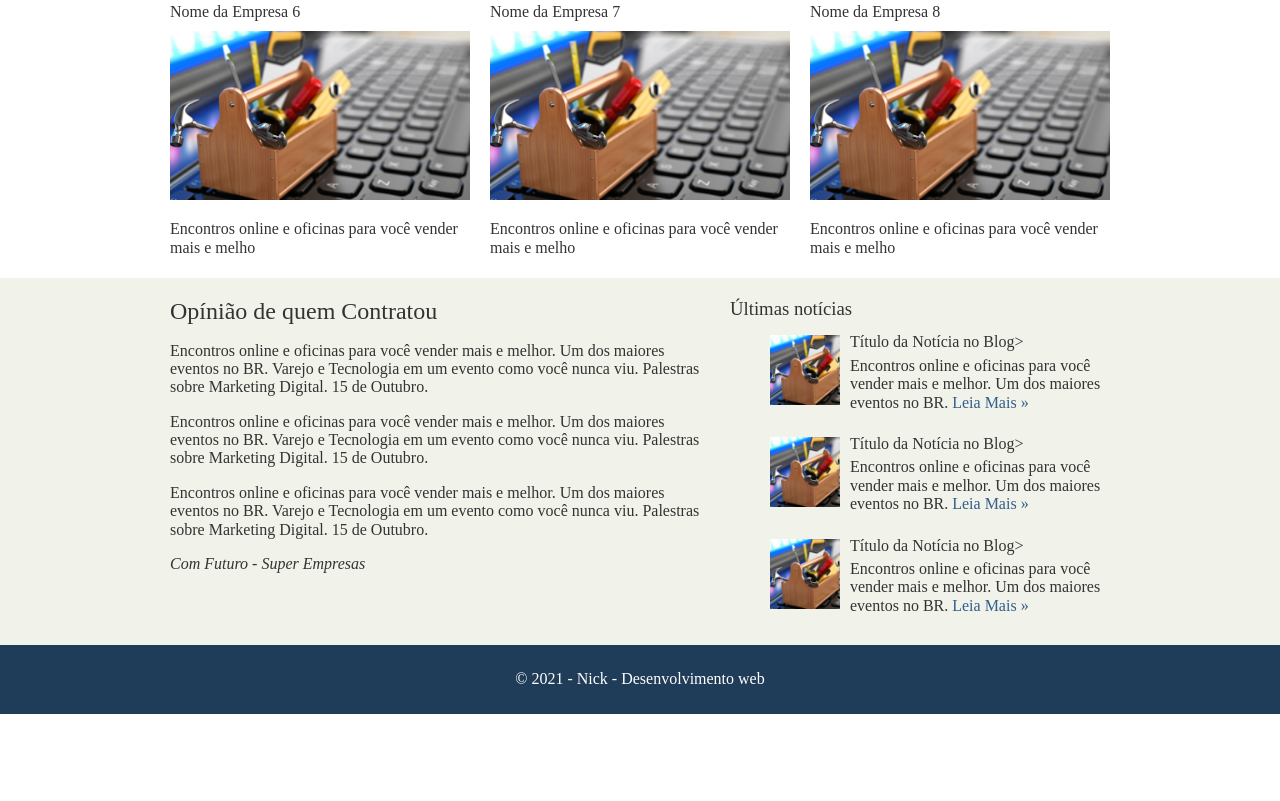
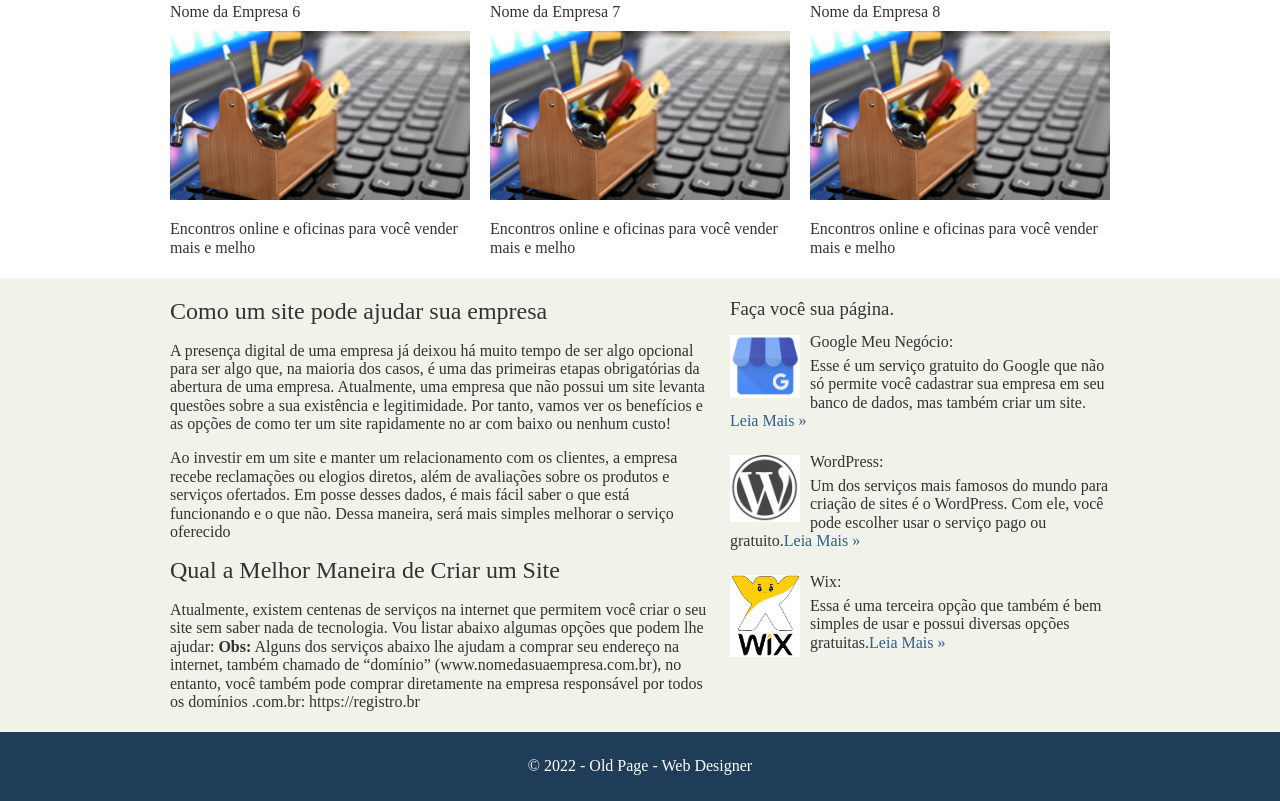
Before and after one commit to jrjrjuquia/oldpages, a plain HTML site: page cliente.html in a window 1280 px wide. Shown: the part 784-1585 px from the top of the page. Before the commit the page ends 1498 px from the top, so only its background shows below. Drawn offline with Linux system fonts and the light colour scheme; a web font is replaced by a local one.

Commit message:
atualização de pagina 08/05/2022

```diff
--- a/cliente.html
+++ b/cliente.html
@@ -3,23 +3,24 @@
 <html lang="pt-br">
 	<head>
 		<meta charset="utf-8"/>
-			<title>Nick - Desenvolvimento web</title>
+			<title>Old Page</title>
 			<link rel="stylesheet" href="css/normalize.css"/>
 			<link href = "https: //fonts.googleapis.com/css2? family = Consolador + Pincel & family = Roboto + Condensado: ital, wght @ 1,300; 1,400; 1,700 &família = Roboto + Mono: ital, peso @ 0,100; 0,200; 0,400; 0,600; 0,700; 1,300; 1.500; 1.600 & display = swap "rel =" stylesheet" />
 			<link rel="stylesheet" href="css/estilo.css"/>
+			<link rel="shortcut icon" href="img/favicon-16x16.png" type="image/x-icon">
 	</head>
 	<body>
 		<div class="header">
 			<div class="linha">
 			<header>
 				<div class="coluna col4">
-					<h1 class="logo">Nick Desenvolvimento</h1>
+					<h1 class="logo">Old Page</h1>
 		</div>
 				<div class="coluna col8">
 					<nav>
 						<ul class="menu inline sem-marcador">
 							<li><a href="index.html">home</a></li>
-							<li><a href="cliente.html">cliente</a></li>
+							<li><a href="cliente.html">Projetos</a></li>
 							<li><a href="servicos.html">serviços</a></li>
 							<li><a href="sobre.html">sobre</a></li>
 							<li><a href="contato.html">contato</a></li>
@@ -31,16 +32,16 @@
 		</div>
 		<div class="linha">
 			<section>
-				<h2>Veja quem já contratou nossos serciços</h2>
+				<h2>Veja alguns de nossos projetos.</h2>
 				<div class="coluna col6">
-					<h4>Nome da Empresa 1</h4>
+					<h4>1° Primeiro Projeto .</h4>
 					<img src="img/thumb-grande.jpg" alt="">
-					<p>Encontros online e oficinas para você vender mais e melho</p>
+					<p>Esse foi nosso primeiro projeto, com curso em vídeo. <a href="https://jrjrjuquia.github.io/oldpages/index.html" target="_blank" alt="esse é o link da home dessa página">Home &raquo;</a></p>
 				</div>
 				<div class="coluna col6">
-					<h4>Nome da Empresa 2</h4>
-					<img src="img/thumb-grande.jpg" alt="">
-					<p>Encontros online e oficinas para você vender mais e melho</p>
+					<h4>2° Evolução do BugDroid</h4>
+					<img src="img/dan-droids.png" alt="evolução do android">
+					<p>Esse segundo projeto, contamos a história do Bugdoid. <a href="https://jrjrjuquia.github.io/html-css/exercicios/ex021des/index.html" target="_blank" alt="esse é o link da home dessa página">Saiba Mais &raquo;</a></p>
 				</div>
 				<div class="coluna col4">
 					<h4>Nome da Empresa 3</h4>
@@ -78,30 +79,32 @@
 			<div class="linha">
 				<div class="coluna col7">
 					<section>
-						<h2>Opínião de quem Contratou</h2>
-						<p>Encontros online e oficinas para você vender mais e melhor. Um dos maiores eventos no BR. Varejo e Tecnologia em um evento como você nunca viu. Palestras sobre Marketing Digital. 15 de Outubro.</p>
-						<p>Encontros online e oficinas para você vender mais e melhor. Um dos maiores eventos no BR. Varejo e Tecnologia em um evento como você nunca viu. Palestras sobre Marketing Digital. 15 de Outubro.</p>
-						<p>Encontros online e oficinas para você vender mais e melhor. Um dos maiores eventos no BR. Varejo e Tecnologia em um evento como você nunca viu. Palestras sobre Marketing Digital. 15 de Outubro.</p>
-						<p><em>Com Futuro - Super Empresas</em></p>
+						<h2>Como um site pode ajudar sua empresa</h2>
+						<p>A presença digital de uma empresa já deixou há muito tempo de ser algo opcional para ser algo que, na maioria dos casos, é uma das primeiras etapas obrigatórias da abertura de uma empresa. Atualmente, uma empresa que não possui um site levanta questões sobre a sua existência e legitimidade. Por tanto, vamos ver os benefícios e as opções de como ter um site rapidamente no ar com baixo ou nenhum custo!</p>
+						<p>Ao investir em um site e manter um relacionamento com os clientes, a empresa recebe reclamações ou elogios diretos, além de avaliações sobre os produtos e serviços ofertados. Em posse desses dados, é mais fácil saber o que está funcionando e o que não. Dessa maneira, será mais simples melhorar o serviço oferecido</p>
+						<h2>Qual a Melhor Maneira de Criar um Site</h2>
+						<p>Atualmente, existem centenas de serviços na internet que permitem você criar o seu site sem saber nada de tecnologia. Vou listar abaixo algumas opções que podem lhe ajudar:
+
+							<strong>Obs:</strong> Alguns dos serviços abaixo lhe ajudam a comprar seu endereço na internet, também chamado de “domínio” (www.nomedasuaempresa.com.br), no entanto, você também pode comprar diretamente na empresa responsável por todos os domínios .com.br: https://registro.br</p>
 					</section>
 				</div>
 				<div class="coluna col5">
-				<h3>Últimas notícias</h3>
+				<h3>Faça você sua página.</h3>
 				<ul class="sem-marcador sem-padding noticias">
 					<li>
-						<img src="img/thumb-pequena.jpg" alt="" />
-						<h4>Título da Notícia no Blog></h4>
-						<p>Encontros online e oficinas para você vender mais e melhor. Um dos maiores eventos no BR. <a href="">Leia Mais &raquo;</a></p>
+						<img src="img/google negocio.png" alt="" />
+						<h4>Google Meu Negócio:</h4>
+						<p> Esse é um serviço gratuito do Google que não só permite você cadastrar sua empresa em seu banco de dados, mas também criar um site. <a href="https://www.google.com.br/intl/pt-BR/business/">Leia Mais &raquo;</a></p>
 					</li>
 					<li>
-						<img src="img/thumb-pequena.jpg" alt="" />
-						<h4>Título da Notícia no Blog></h4>
-						<p>Encontros online e oficinas para você vender mais e melhor. Um dos maiores eventos no BR. <a href="">Leia Mais &raquo;</a></p>
+						<img src="img/wordpress.png" alt="" />
+						<h4>WordPress:</h4>
+						<p>Um dos serviços mais famosos do mundo para criação de sites é o WordPress. Com ele, você pode escolher usar o serviço pago ou gratuito.<a href="https://wordpress.com/pt-br/">Leia Mais &raquo;</a></p>
 					</li>
 					<li>
-						<img src="img/thumb-pequena.jpg" alt="" />
-						<h4>Título da Notícia no Blog></h4>
-						<p>Encontros online e oficinas para você vender mais e melhor. Um dos maiores eventos no BR. <a href="">Leia Mais &raquo;</a></p>
+						<img src="img/wix.png" alt="" />
+						<h4>Wix:</h4>
+						<p>Essa é uma terceira opção que também é bem simples de usar e possui diversas opções gratuitas.<a href="https://pt.wix.com/">Leia Mais &raquo;</a></p>
 					</li>
 				</ul>
 			</div>
@@ -110,7 +113,7 @@
 			<div class="linha">
 				<footer>
 					<div class="coluna col12">
-						<span>&copy; 2021 - Nick - Desenvolvimento web </span>
+						<span>&copy; 2022 - Old Page - Web Designer </span>
 				</footer>
 
 		</div>
--- a/css/estilo.css
+++ b/css/estilo.css
@@ -1,7 +1,7 @@
 body{
-	família de fontes: 'Pincel do Consolador', cursivo;
-família de fontes: 'Roboto Condensed', sans-serif;
-família de fontes: 'Roboto Mono', monoespaço;
+font-family: 'Pincel do Consolador', cursivo;
+font-family: 'Roboto Condensed', sans-serif;
+font-family: 'Roboto Mono', monoespaço;
 color: #333;
 }
 a:link, a:active, a:visited{
@@ -59,7 +59,8 @@ a:hover{
 .col12{
 	width: 940px;
 }
-/" estilos reutilizáveis"/
+/* estilos reutilizáveis*/
+
 .sem-padding{
 	padding: 0 !important;
 }
```
Also changed, not shown: contato.html (+16 -15 lines), index.html (+11 -10 lines), servicos.html (+17 -16 lines), sobre.html (+13 -12 lines), img/Old Page logo Original.png (added), img/dan-droids.png (added), img/oldpagepqtrans.png (added).
